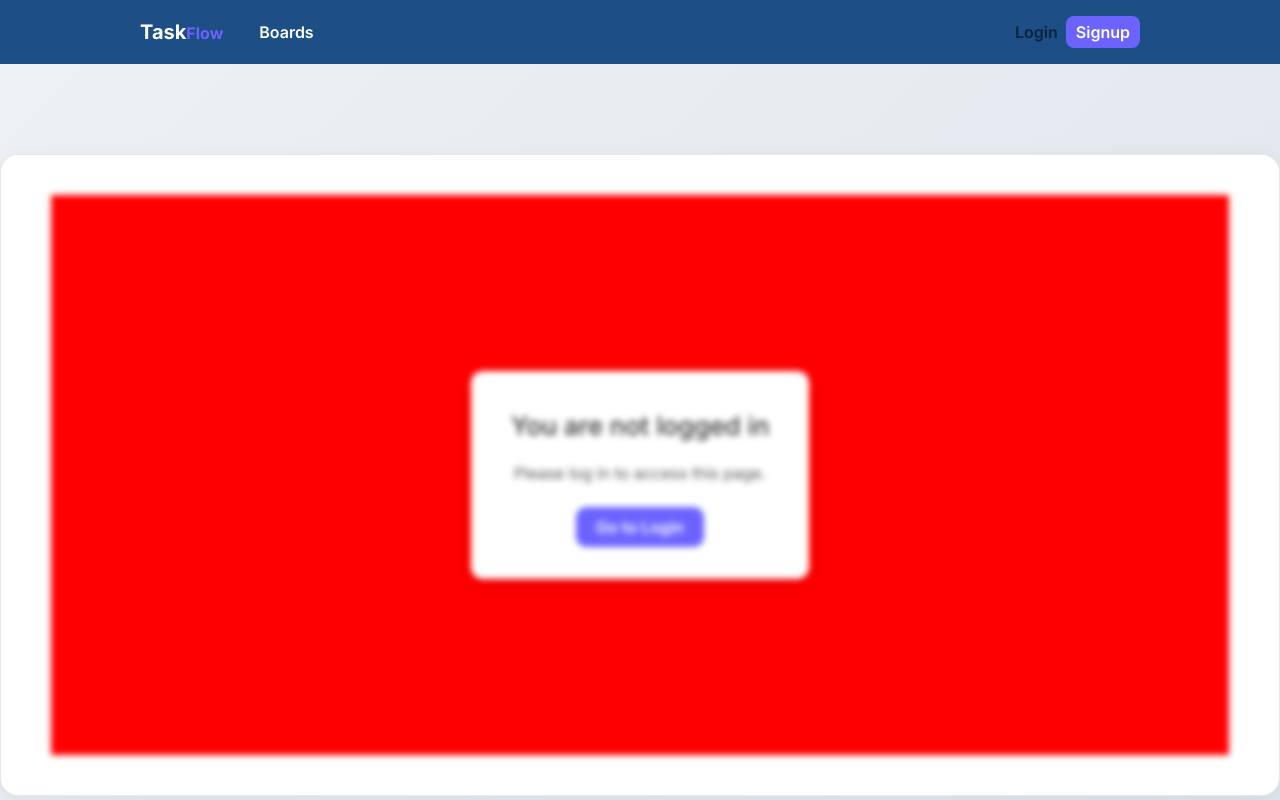
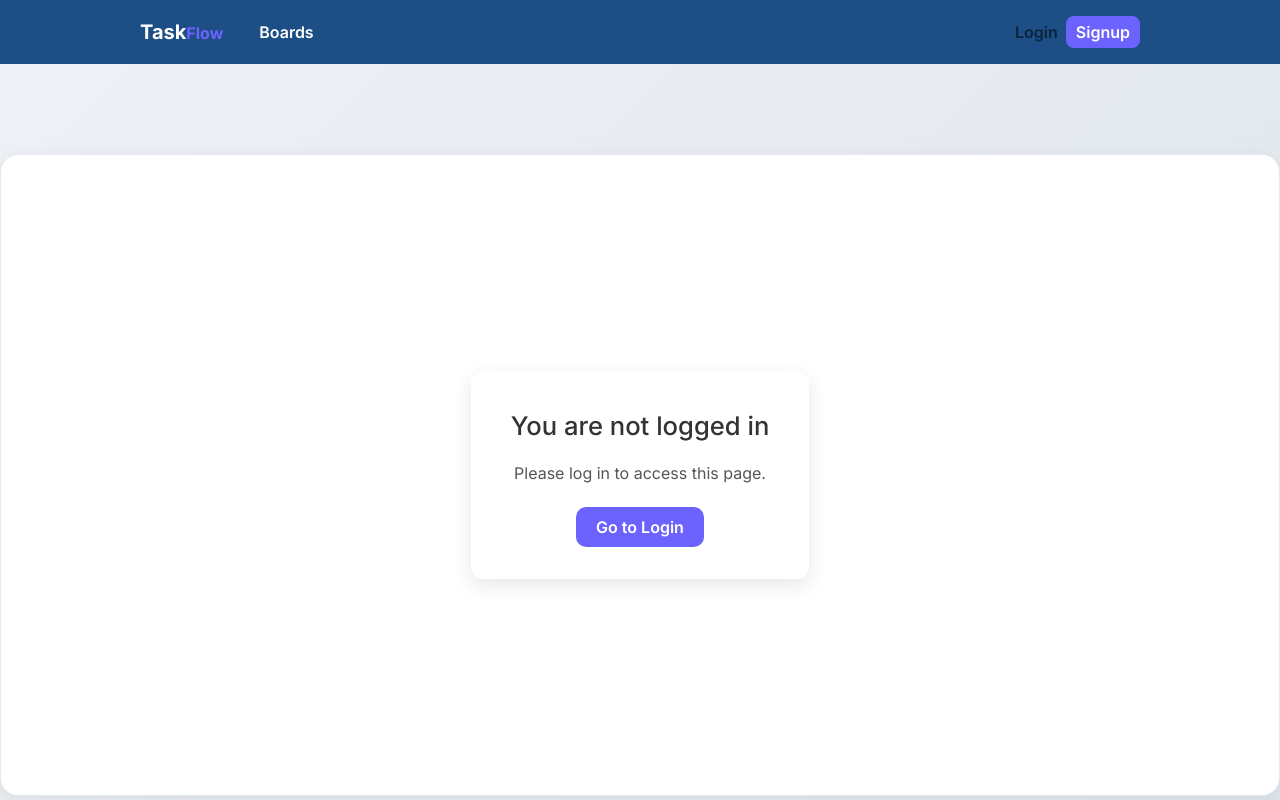
Before and after one commit to deepika5791/task-management-client-app, a React (Vite) app: page /home in a window 1280 px wide. Shown: the top 800 px of the page. Built offline with nearby package versions, Linux system fonts and the light colour scheme.

Commit message:
removed global from frontpage

```diff
--- a/src/App.css
+++ b/src/App.css
@@ -30,6 +30,16 @@ body {
 .wrapper{
   filter:blur(3px);
   background:red;
+}
+.blur-background {
+  filter: blur(3px);
+  width: 100%;
+  height: 100vh;
+  background: inherit;
+  position: fixed;
+  top: 0;
+  left: 0;
+  z-index: 1;
 }
 
 .main-container {
--- a/src/App.jsx
+++ b/src/App.jsx
@@ -1,3 +1,46 @@
+// import React, { useState, useEffect, useContext } from "react";
+// import { Routes, Route, Navigate, useLocation } from "react-router-dom";
+// import Home from "./pages/Home/Home";
+// import BoardPage from "./pages/BoardPage/BoardPage";
+// import Signup from "./pages/SignUp/Signup";
+// import Navbar from "./components/Navbar/Navbar";
+// import "./App.css";
+// import FrontPage from "./pages/frontPage/FrontPage";
+// import Login from "./pages/LoginPage/Login";
+// import Footer from "./components/footer/Footer";
+// import { AuthContext } from "./context/AuthProvider";
+// import GlobalLoginPage from "./components/globalLoginPage/GlobalLoginPage";
+// const App = () => {
+//   const location = useLocation();
+//   const hideNavbar = ["/login", "/signup"].includes(location.pathname);
+//   const { user } = useContext(AuthContext);
+
+
+
+//   return (
+//     <div className="app-container">
+//       <Navbar />
+//       <div className={!hideNavbar ? "content-wrapper" : ""}>
+//         <main className="main-container">
+//           <Routes>
+//             <Route path="/" element={<FrontPage />} />
+//             <Route path="/signup" element={<Signup />} />
+//             <Route path="/login" element={<Login />} />
+//             <Route
+//               path="/home"
+//               element={<div className={user ? "content-wrapper" : "wrapper"}>{user ? <Home /> : <GlobalLoginPage />}</div>}
+//             />
+//             <Route path="/board/:id" element={<BoardPage />} />
+//             <Route path="/globalLoginPage" element={<div className={user ? "content-wrapper" : "wrapper"}><GlobalLoginPage /></div> } />
+//           </Routes>
+//         </main>
+//       </div>
+//       <Footer />
+//     </div>
+//   );
+// };
+
+// export default App;
 import React, { useState, useEffect, useContext } from "react";
 import { Routes, Route, Navigate, useLocation } from "react-router-dom";
 import Home from "./pages/Home/Home";
@@ -10,12 +53,11 @@ import Login from "./pages/LoginPage/Login";
 import Footer from "./components/footer/Footer";
 import { AuthContext } from "./context/AuthProvider";
 import GlobalLoginPage from "./components/globalLoginPage/GlobalLoginPage";
+
 const App = () => {
   const location = useLocation();
   const hideNavbar = ["/login", "/signup"].includes(location.pathname);
   const { user } = useContext(AuthContext);
-
-
 
   return (
     <div className="app-container">
@@ -26,12 +68,32 @@ const App = () => {
             <Route path="/" element={<FrontPage />} />
             <Route path="/signup" element={<Signup />} />
             <Route path="/login" element={<Login />} />
+
             <Route
               path="/home"
-              element={<div className={user ? "content-wrapper" : "wrapper"}>{user ? <Home /> : <GlobalLoginPage />}</div>}
+              element={
+                user ? (
+                  <div className="content-wrapper">
+                    <Home />
+                  </div>
+                ) : (
+                  <>
+                    <div className="blur-background"></div>
+                    <GlobalLoginPage />
+                  </>
+                )
+              }
             />
+
             <Route path="/board/:id" element={<BoardPage />} />
-            <Route path="/globalLoginPage" element={<div className={user ? "content-wrapper" : "wrapper"}><GlobalLoginPage /></div> } />
+            <Route
+              path="/globalLoginPage"
+              element={
+                <div className={user ? "content-wrapper" : "wrapper"}>
+                  <GlobalLoginPage />
+                </div>
+              }
+            />
           </Routes>
         </main>
       </div>
--- a/src/components/globalLoginPage/GlobalLoginPage.css
+++ b/src/components/globalLoginPage/GlobalLoginPage.css
@@ -3,6 +3,8 @@
   display: flex;
   justify-content: center;
   align-items: center;
+  position: relative;
+  z-index: 999;
 }
 
 .not-logged-box {
@@ -11,7 +13,8 @@
   border-radius: 12px;
   text-align: center;
   box-shadow: 0 6px 20px rgba(0, 0, 0, 0.1);
-  position:absolute;
+  position: relative;
+  z-index: 999;
 }
 
 .not-logged-box h2 {
```
